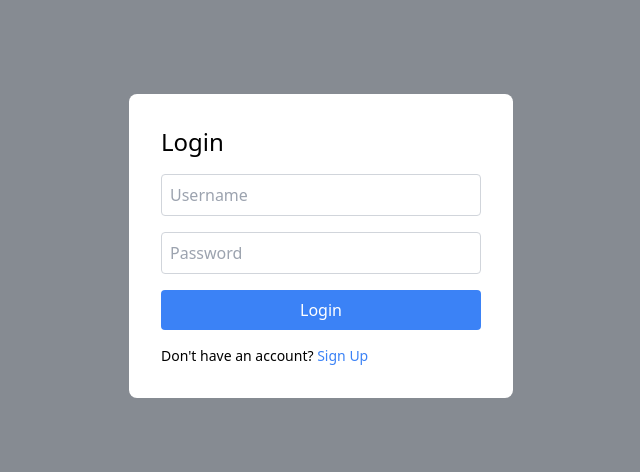
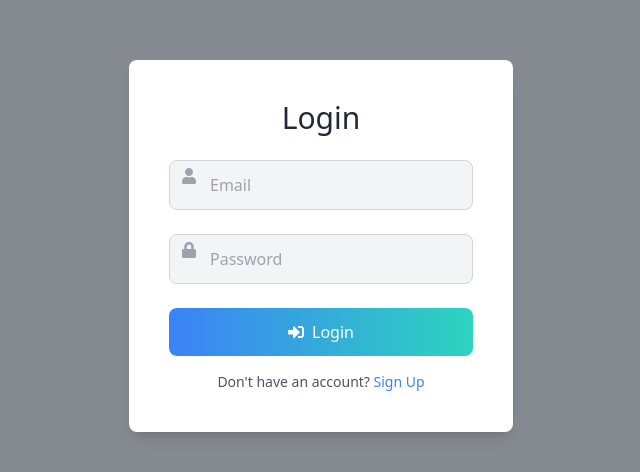
Before and after one commit to hexoinnovation/react-Inventory, a React (Vite) app: page / in a window 1280 px wide. Shown: the part 154-626 px from the top of the page, without its empty margins (319-959 px from the left). Built offline with nearby package versions, Linux system fonts and the light colour scheme.

Commit message:
change login page

```diff
--- a/src/App.jsx
+++ b/src/App.jsx
@@ -1,20 +1,27 @@
-import { useState, useEffect } from 'react';
-import { BrowserRouter as Router, Route, Routes, Navigate } from 'react-router-dom';
-import Sidebar from './Components/Sidebar';
-import Navbar from './Components/Navbar';
-import Inventory from './pages/Inventory';
-import Purchase from './pages/Purchase';
-import Report from './pages/Report';
-import Sales from './pages/Sales';
-import Settings from './pages/Settings';
-import Account from './pages/Account';
-import Dashboard from './pages/Dashboard';
-import Login from './pages/Login/Login';
+import { useState, useEffect } from "react";
+import {
+  BrowserRouter as Router,
+  Route,
+  Routes,
+  Navigate,
+} from "react-router-dom";
+import Sidebar from "./Components/Sidebar";
+import Navbar from "./Components/Navbar";
+import Inventory from "./pages/Inventory";
+import Purchase from "./pages/Purchase";
+import Report from "./pages/Report";
+import Sales from "./pages/Sales";
+import Settings from "./pages/Settings";
+import Account from "./pages/Account";
+import Dashboard from "./pages/Dashboard";
+
+import { FaUser, FaLock, FaSignInAlt } from "react-icons/fa"; // Importing icons
 
 const App = () => {
   const [isAuthenticated, setIsAuthenticated] = useState(false); // Authentication state
   const [showModal, setShowModal] = useState(true); // Show/Hide modal for login
   const [sidebarVisible, setSidebarVisible] = useState(true); // Sidebar visibility state
+  const [isSignup, setIsSignup] = useState(false);
 
   // Handle login logic
   const handleLogin = () => {
@@ -30,7 +37,7 @@ const App = () => {
 
   // Handle sidebar toggle (when menu button is clicked)
   const handleMenuClick = () => {
-    setSidebarVisible(prevState => !prevState); // Toggle sidebar visibility
+    setSidebarVisible((prevState) => !prevState); // Toggle sidebar visibility
   };
 
   useEffect(() => {
@@ -48,31 +55,125 @@ const App = () => {
 
           {/* Routes */}
           <Routes>
-            <Route path="/" element={!isAuthenticated ? "" : <Dashboard handleLogin={handleLogin} />} />
-            <Route path="/dashboard" element={isAuthenticated ? <Dashboard handleLogout={handleLogout} /> : <Navigate to="/" />} />
-            <Route path="/purchase" element={isAuthenticated ? <Purchase /> : <Navigate to="/" />} />
-            <Route path="/inventory" element={isAuthenticated ? <Inventory /> : <Navigate to="/" />} />
-            <Route path="/sales" element={isAuthenticated ? <Sales /> : <Navigate to="/" />} />
-            <Route path="/report" element={isAuthenticated ? <Report /> : <Navigate to="/" />} />
-            <Route path="/settings" element={isAuthenticated ? <Settings /> : <Navigate to="/" />} />
-            <Route path="/account" element={isAuthenticated ? <Account /> : <Navigate to="/" />} />
+            <Route
+              path="/"
+              element={
+                !isAuthenticated ? "" : <Dashboard handleLogin={handleLogin} />
+              }
+            />
+            <Route
+              path="/dashboard"
+              element={
+                isAuthenticated ? (
+                  <Dashboard handleLogout={handleLogout} />
+                ) : (
+                  <Navigate to="/" />
+                )
+              }
+            />
+            <Route
+              path="/purchase"
+              element={isAuthenticated ? <Purchase /> : <Navigate to="/" />}
+            />
+            <Route
+              path="/inventory"
+              element={isAuthenticated ? <Inventory /> : <Navigate to="/" />}
+            />
+            <Route
+              path="/sales"
+              element={isAuthenticated ? <Sales /> : <Navigate to="/" />}
+            />
+            <Route
+              path="/report"
+              element={isAuthenticated ? <Report /> : <Navigate to="/" />}
+            />
+            <Route
+              path="/settings"
+              element={isAuthenticated ? <Settings /> : <Navigate to="/" />}
+            />
+            <Route
+              path="/account"
+              element={isAuthenticated ? <Account /> : <Navigate to="/" />}
+            />
           </Routes>
         </div>
 
         {/* Modal for Login/Signup */}
         {!isAuthenticated && showModal && (
           <div className="fixed inset-0 flex items-center justify-center bg-gray-800 bg-opacity-50 z-50">
-            <div className="bg-white p-8 rounded-lg w-96">
-              <h2 className="text-2xl mb-4">Login</h2>
-              <form onSubmit={(e) => { e.preventDefault(); handleLogin(); }}>
-                <input type="text" placeholder="Username" className="mb-4 p-2 w-full border border-gray-300 rounded" />
-                <input type="password" placeholder="Password" className="mb-4 p-2 w-full border border-gray-300 rounded" />
-                <button type="submit" className="w-full bg-blue-500 text-white p-2 rounded hover:bg-blue-600">
-                  Login
+            <div className="bg-white p-10 rounded-lg w-96 shadow-lg transform transition-all duration-300 scale-100 hover:scale-105">
+              <h2 className="text-3xl mb-6 text-center text-gray-800">
+                {isSignup ? "Sign Up" : "Login"}
+              </h2>
+
+              {/* Login or Signup Form */}
+              <form
+                onSubmit={(e) => {
+                  e.preventDefault();
+                  isSignup ? handleSignup() : handleLogin();
+                }}
+              >
+                {/* Username or Email Field */}
+                <div className="mb-6">
+                  <div className="relative">
+                    <div className="flex items-center absolute left-3 top-2 text-gray-400">
+                      <FaUser />
+                    </div>
+                    <input
+                      type="text"
+                      placeholder={isSignup ? "Username" : "Email"}
+                      className="w-full p-3 pl-10 bg-gray-100 border border-gray-300 rounded-lg focus:outline-none focus:ring-2 focus:ring-blue-500 transition-all duration-300"
+                    />
+                  </div>
+                </div>
+
+                {/* Password Field */}
+                <div className="mb-6">
+                  <div className="relative">
+                    <div className="flex items-center absolute left-3 top-2 text-gray-400">
+                      <FaLock />
+                    </div>
+                    <input
+                      type="password"
+                      placeholder="Password"
+                      className="w-full p-3 pl-10 bg-gray-100 border border-gray-300 rounded-lg focus:outline-none focus:ring-2 focus:ring-blue-500 transition-all duration-300"
+                    />
+                  </div>
+                </div>
+
+                {/* Submit Button */}
+                <button
+                  type="submit"
+                  className="w-full bg-gradient-to-r from-blue-500 to-teal-400 text-white p-3 rounded-lg hover:from-blue-400 hover:to-teal-500 transition-all duration-300 flex items-center justify-center space-x-2"
+                >
+                  <FaSignInAlt />
+                  <span>{isSignup ? "Sign Up" : "Login"}</span>
                 </button>
               </form>
-              <p className="text-sm mt-4">
-                Don't have an account? <button className="text-blue-500">Sign Up</button>
+
+              {/* Switch to Sign Up / Login */}
+              <p className="text-sm mt-4 text-center text-gray-600">
+                {isSignup ? (
+                  <>
+                    Already have an account?{" "}
+                    <button
+                      onClick={() => setIsSignup(false)}
+                      className="text-blue-500 hover:underline"
+                    >
+                      Login
+                    </button>
+                  </>
+                ) : (
+                  <>
+                    Don't have an account?{" "}
+                    <button
+                      onClick={() => setIsSignup(true)}
+                      className="text-blue-500 hover:underline"
+                    >
+                      Sign Up
+                    </button>
+                  </>
+                )}
               </p>
             </div>
           </div>
```
